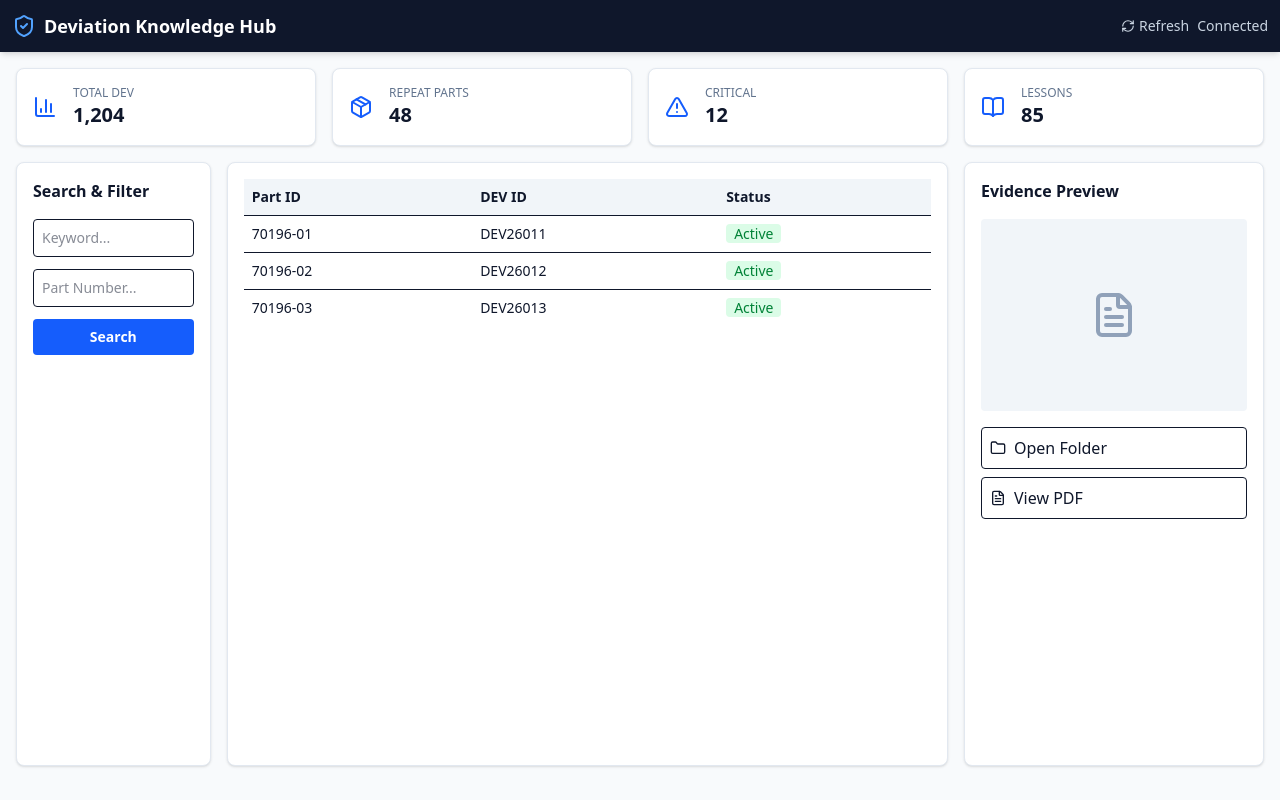
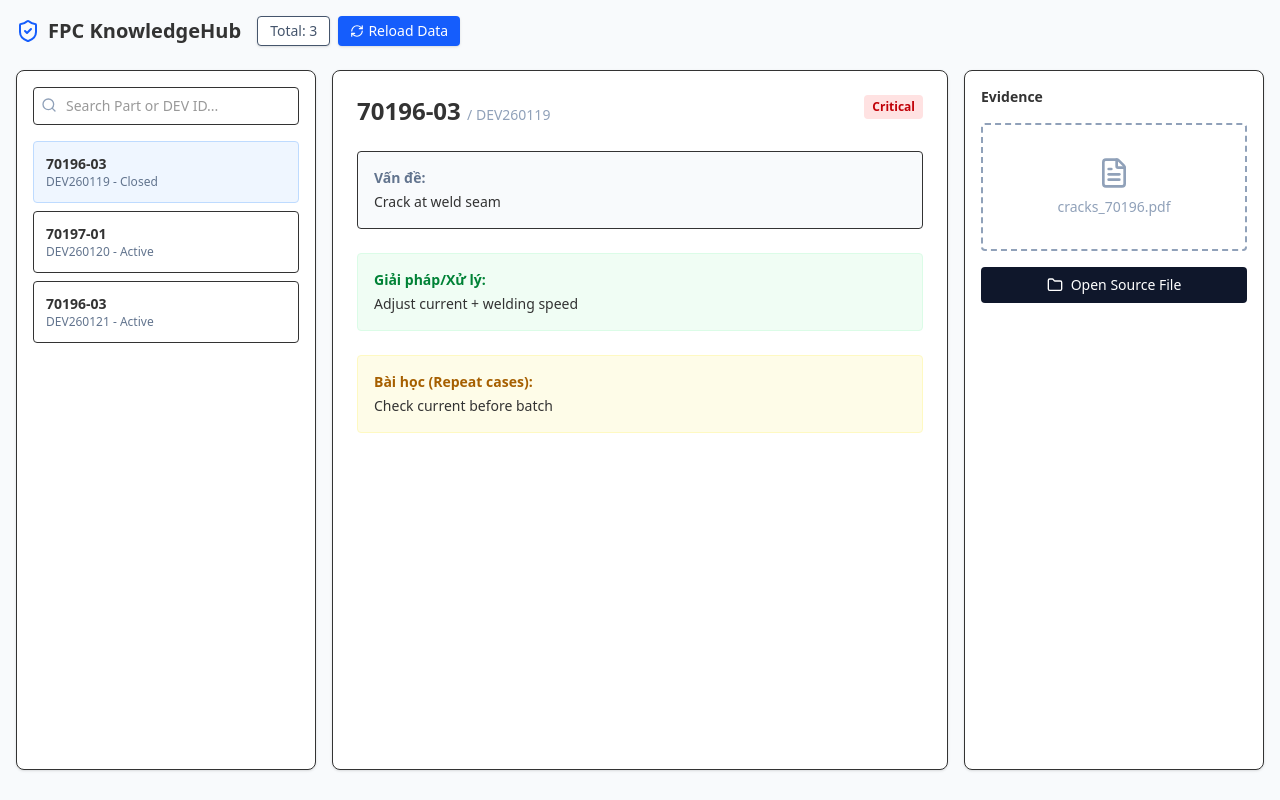
Before and after one commit to Alec61004/FPC, a Next.js app: page / in a window 1280 px wide. Built offline with nearby package versions, Linux system fonts and the light colour scheme.

Commit message:
Implement functional KnowledgeHub dashboard

```diff
--- a/app/page.tsx
+++ b/app/page.tsx
@@ -1,88 +1,95 @@
 "use client";
 import { useState } from "react";
-import { Search, Package, AlertTriangle, BookOpen, ChevronRight, FileText, Folder, RefreshCw, BarChart3, ShieldCheck } from "lucide-react";
+import { Search, Package, AlertTriangle, BookOpen, ShieldCheck, FileText, Folder, RefreshCw, BarChart3, CheckCircle, XCircle } from "lucide-react";
 
-// Dữ liệu mẫu (sẽ thay bằng data thật)
-const stats = [
-  { label: "Total DEV", value: "1,204", icon: BarChart3 },
-  { label: "Repeat Parts", value: "48", icon: Package },
-  { label: "Critical", value: "12", icon: AlertTriangle },
-  { label: "Lessons", value: "85", icon: BookOpen },
+// DATA MẪU - Cấu trúc thật cho FPC KnowledgeHub
+const MOCK_DEVIATIONS = [
+  { id: "DEV260119", part: "70196-03", severity: "Critical", status: "Closed", problem: "Crack at weld seam", solution: "Adjust current + welding speed", lesson: "Check current before batch", evidence: "cracks_70196.pdf" },
+  { id: "DEV260120", part: "70197-01", severity: "Major", status: "Active", problem: "Dimensional mismatch", solution: "Recalibrate CNC jig", lesson: "Calibrate after 500 pcs", evidence: "dim_check_70197.docx" },
+  { id: "DEV260121", part: "70196-03", severity: "Minor", status: "Active", problem: "Surface scratch", solution: "Replace protective film", lesson: "Handle with glove", evidence: "scratch_03.jpg" },
 ];
 
-export default function DeviationDashboard() {
-  const [selectedPart, setSelectedPart] = useState(null);
+export default function KnowledgeHub() {
+  const [searchTerm, setSearchTerm] = useState("");
+  const [selectedId, setSelectedId] = useState(MOCK_DEVIATIONS[0].id);
+
+  const filteredData = MOCK_DEVIATIONS.filter(d =>
+    d.part.includes(searchTerm) || d.id.includes(searchTerm)
+  );
+
+  const selectedCase = MOCK_DEVIATIONS.find(d => d.id === selectedId) || MOCK_DEVIATIONS[0];
 
   return (
-    <div className="min-h-screen bg-slate-50 text-slate-900 font-sans">
-      {/* Top Bar */}
-      <header className="bg-slate-900 text-white p-3 flex justify-between items-center shadow-md">
-        <div className="flex items-center gap-2 font-bold text-lg"><ShieldCheck className="text-blue-400" /> Deviation Knowledge Hub</div>
-        <div className="flex gap-2 text-sm text-slate-300">
-          <button className="hover:text-white flex items-center gap-1"><RefreshCw size={14}/> Refresh</button>
-          <span>Connected</span>
+    <div className="min-h-screen bg-slate-50 p-4 font-sans text-sm">
+      {/* Header & Stats */}
+      <div className="flex items-center gap-4 mb-6">
+        <h1 className="text-xl font-bold flex items-center gap-2"><ShieldCheck className="text-blue-600"/>FPC KnowledgeHub</h1>
+        <div className="flex gap-2">
+            <span className="bg-white border px-3 py-1 rounded shadow-sm text-slate-600">Total: {MOCK_DEVIATIONS.length}</span>
+            <button className="bg-blue-600 text-white px-3 py-1 rounded shadow-sm flex items-center gap-1 hover:bg-blue-700"><RefreshCw size={14}/> Reload Data</button>
         </div>
-      </header>
-
-      {/* Stats Row */}
-      <div className="grid grid-cols-4 gap-4 p-4">
-        {stats.map((s, i) => (
-          <div key={i} className="bg-white p-4 rounded-lg shadow-sm border border-slate-200 flex items-center gap-4">
-            <s.icon className="text-blue-600" />
-            <div>
-              <div className="text-xs text-slate-500 uppercase">{s.label}</div>
-              <div className="text-xl font-bold">{s.value}</div>
-            </div>
-          </div>
-        ))}
       </div>
 
-      {/* Main Layout 3 Columns */}
-      <main className="grid grid-cols-12 gap-4 px-4 pb-4 h-[calc(100vh-180px)]">
-        {/* Left Filter */}
-        <aside className="col-span-2 bg-white rounded-lg shadow-sm border border-slate-200 p-4">
-          <h3 className="font-bold mb-4">Search & Filter</h3>
-          <div className="space-y-3 text-sm">
-            <input className="w-full border p-2 rounded" placeholder="Keyword..." />
-            <input className="w-full border p-2 rounded" placeholder="Part Number..." />
-            <button className="w-full bg-blue-600 text-white p-2 rounded font-bold">Search</button>
+      <div className="grid grid-cols-12 gap-4 h-[calc(100vh-100px)]">
+        {/* Cột trái: Filter */}
+        <aside className="col-span-3 bg-white p-4 rounded-lg shadow-sm border">
+          <div className="relative mb-4">
+            <Search className="absolute left-2 top-2.5 text-slate-400" size={16}/>
+            <input
+              className="w-full border p-2 pl-8 rounded"
+              placeholder="Search Part or DEV ID..."
+              onChange={(e) => setSearchTerm(e.target.value)}
+            />
+          </div>
+          <div className="space-y-2">
+            {filteredData.map(d => (
+              <div
+                key={d.id}
+                onClick={() => setSelectedId(d.id)}
+                className={`p-3 rounded cursor-pointer border ${selectedId === d.id ? 'bg-blue-50 border-blue-200' : 'hover:bg-slate-50'}`}
+              >
+                <div className="font-bold">{d.part}</div>
+                <div className="text-slate-500 text-xs">{d.id} - {d.status}</div>
+              </div>
+            ))}
           </div>
         </aside>
 
-        {/* Center Grid */}
-        <section className="col-span-7 bg-white rounded-lg shadow-sm border border-slate-200 p-4 overflow-auto">
-          <table className="w-full text-sm">
-            <thead className="bg-slate-100">
-              <tr>
-                <th className="p-2 text-left">Part ID</th>
-                <th className="p-2 text-left">DEV ID</th>
-                <th className="p-2 text-left">Status</th>
-              </tr>
-            </thead>
-            <tbody>
-              {[1,2,3].map((i) => (
-                <tr key={i} className="border-t hover:bg-blue-50 cursor-pointer" onClick={() => setSelectedPart(i as any)}>
-                  <td className="p-2">70196-0{i}</td>
-                  <td className="p-2">DEV2601{i}</td>
-                  <td className="p-2"><span className="bg-green-100 text-green-700 px-2 rounded">Active</span></td>
-                </tr>
-              ))}
-            </tbody>
-          </table>
+        {/* Cột giữa: Knowledge Cards */}
+        <section className="col-span-6 bg-white p-6 rounded-lg shadow-sm border">
+          <div className="flex justify-between items-start mb-6">
+            <h2 className="text-2xl font-bold">{selectedCase.part} <span className="text-sm font-normal text-slate-400">/ {selectedCase.id}</span></h2>
+            <span className={`px-2 py-1 rounded text-xs font-bold ${selectedCase.severity === 'Critical' ? 'bg-red-100 text-red-700' : 'bg-orange-100 text-orange-700'}`}>{selectedCase.severity}</span>
+          </div>
+
+          <div className="space-y-6">
+            <div className="bg-slate-50 p-4 rounded border">
+                <h3 className="font-bold text-slate-500 mb-1">Vấn đề:</h3>
+                <p>{selectedCase.problem}</p>
+            </div>
+            <div className="bg-green-50 p-4 rounded border border-green-100">
+                <h3 className="font-bold text-green-700 mb-1">Giải pháp/Xử lý:</h3>
+                <p>{selectedCase.solution}</p>
+            </div>
+            <div className="bg-yellow-50 p-4 rounded border border-yellow-100">
+                <h3 className="font-bold text-yellow-700 mb-1">Bài học (Repeat cases):</h3>
+                <p>{selectedCase.lesson}</p>
+            </div>
+          </div>
         </section>
 
-        {/* Right Preview */}
-        <aside className="col-span-3 bg-white rounded-lg shadow-sm border border-slate-200 p-4">
-          <h3 className="font-bold mb-4">Evidence Preview</h3>
-          <div className="bg-slate-100 h-48 flex items-center justify-center rounded">
-            <FileText size={48} className="text-slate-400" />
+        {/* Cột phải: Evidence */}
+        <aside className="col-span-3 bg-white p-4 rounded-lg shadow-sm border">
+          <h3 className="font-bold mb-4">Evidence</h3>
+          <div className="border-2 border-dashed p-8 text-center text-slate-400 rounded">
+            <FileText size={32} className="mx-auto mb-2"/>
+            <p>{selectedCase.evidence}</p>
           </div>
-          <div className="mt-4 space-y-2">
-            <button className="w-full border p-2 rounded text-left flex items-center gap-2"><Folder size={16}/> Open Folder</button>
-            <button className="w-full border p-2 rounded text-left flex items-center gap-2"><FileText size={16}/> View PDF</button>
-          </div>
+          <button className="w-full mt-4 bg-slate-900 text-white p-2 rounded flex items-center justify-center gap-2">
+            <Folder size={16}/> Open Source File
+          </button>
         </aside>
-      </main>
+      </div>
     </div>
   );
 }
```
